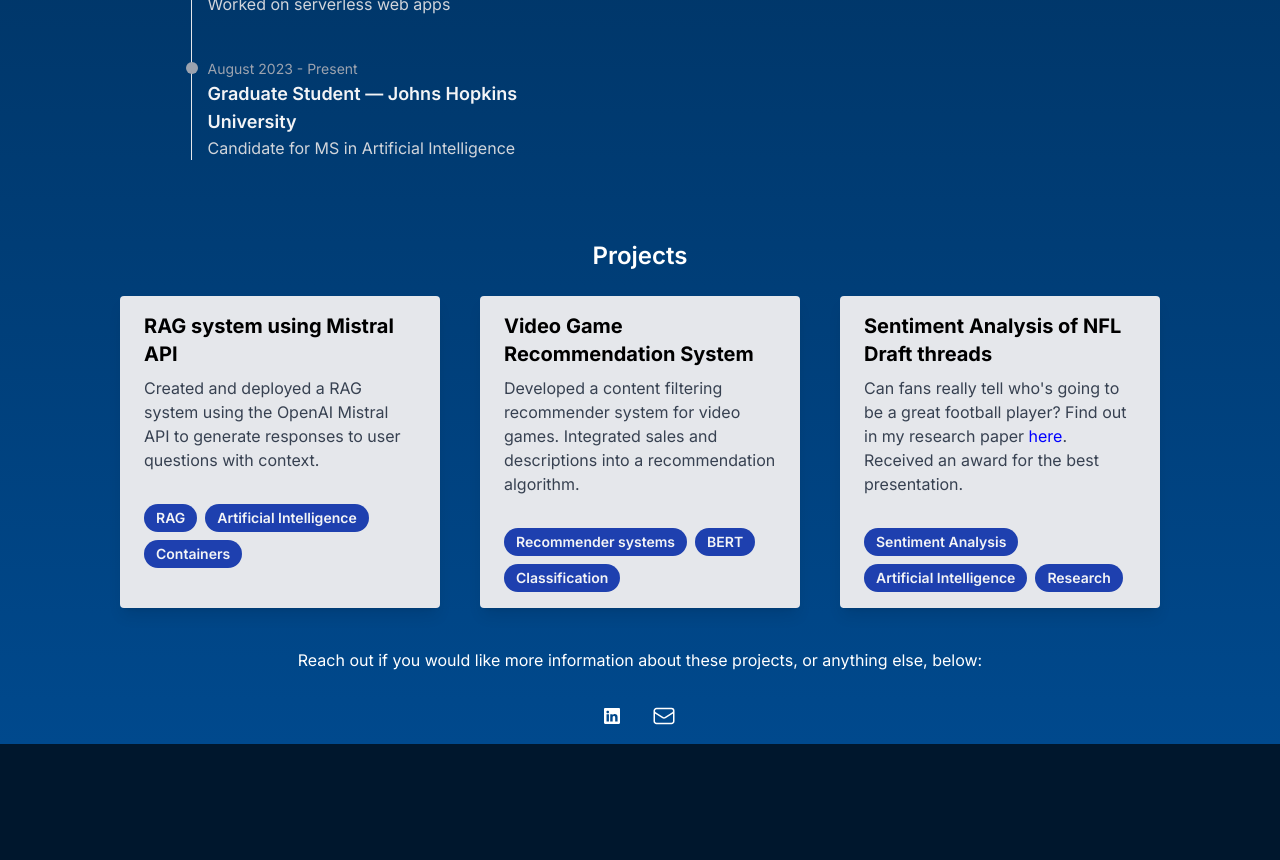
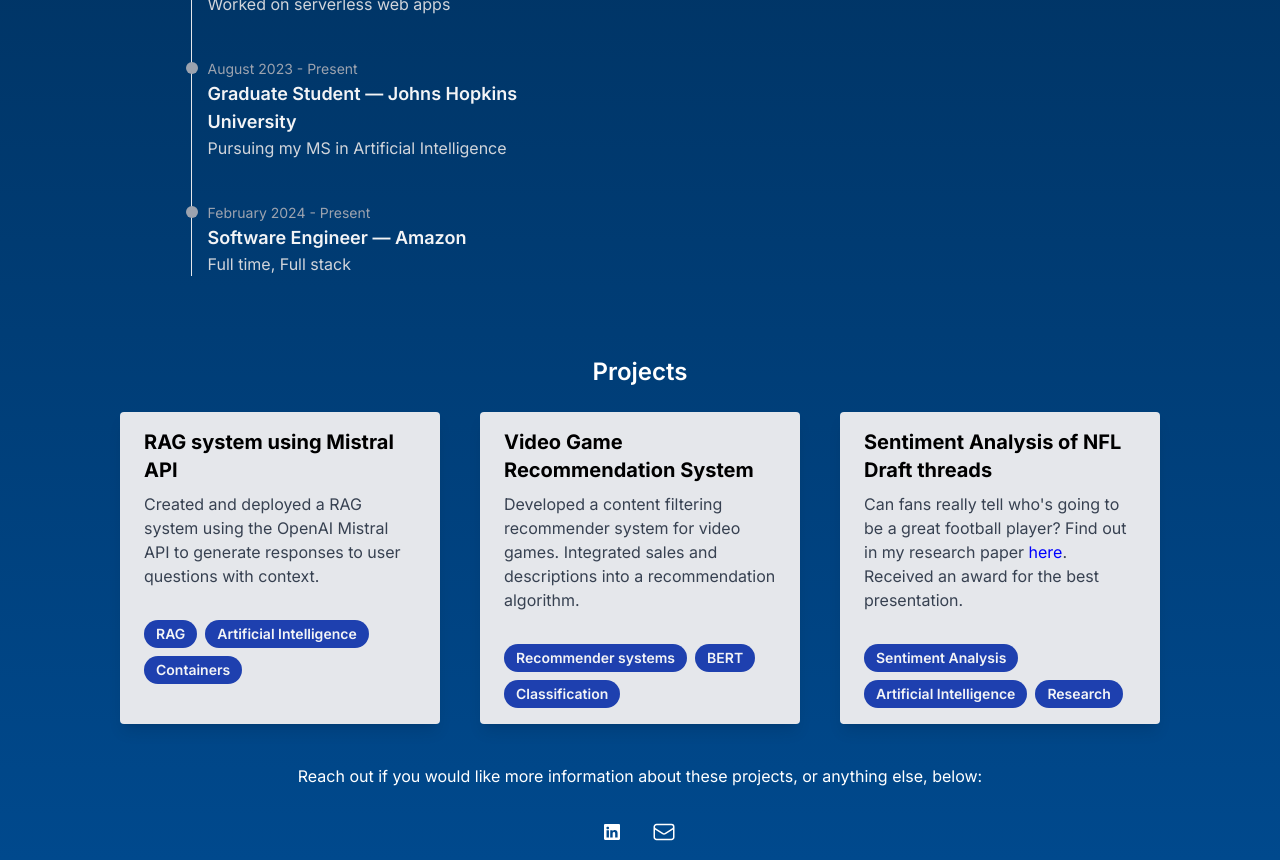
Before and after one commit to rerasala/portfolio-v2, a Next.js app: page / in a window 1280 px wide. Shown: the part 1340-2200 px from the top of the page. Before the commit the page ends 2084 px from the top, so only its background shows below. Built offline with nearby package versions, Linux system fonts and the light colour scheme.

Commit message:
update to node 22

```diff
--- a/src/app/about/NewTimeline.tsx
+++ b/src/app/about/NewTimeline.tsx
@@ -38,7 +38,13 @@ export default function NewTimeline() {
                         <div className="absolute w-3 h-3 bg-gray-400 rounded-full mt-1.5 -left-1.5  "></div>
                         <time className="mb-1 text-sm font-normal leading-none text-gray-400">August 2023 - Present</time>
                         <h3 className="text-lg font-semibold text-gray-100">Graduate Student &mdash; Johns Hopkins University</h3>
-                        <p className="mb-4 text-base font-normal text-gray-300 dark:text-gray-400">Candidate for MS in Artificial Intelligence</p>
+                        <p className="mb-4 text-base font-normal text-gray-300 dark:text-gray-400">Pursuing my MS in Artificial Intelligence</p>
+                    </li>
+                    <li className="mb-10 ml-4">
+                        <div className="absolute w-3 h-3 bg-gray-400 rounded-full mt-1.5 -left-1.5  "></div>
+                        <time className="mb-1 text-sm font-normal leading-none text-gray-400">February 2024 - Present</time>
+                        <h3 className="text-lg font-semibold text-gray-100">Software Engineer &mdash; Amazon</h3>
+                        <p className="mb-4 text-base font-normal text-gray-300 dark:text-gray-400">Full time, Full stack</p>
                     </li>
                 </ol>
             </div>
```
Also changed, not shown: package.json (+5 -2 lines), 2 other files (tests, documents, lock files or other folders).
